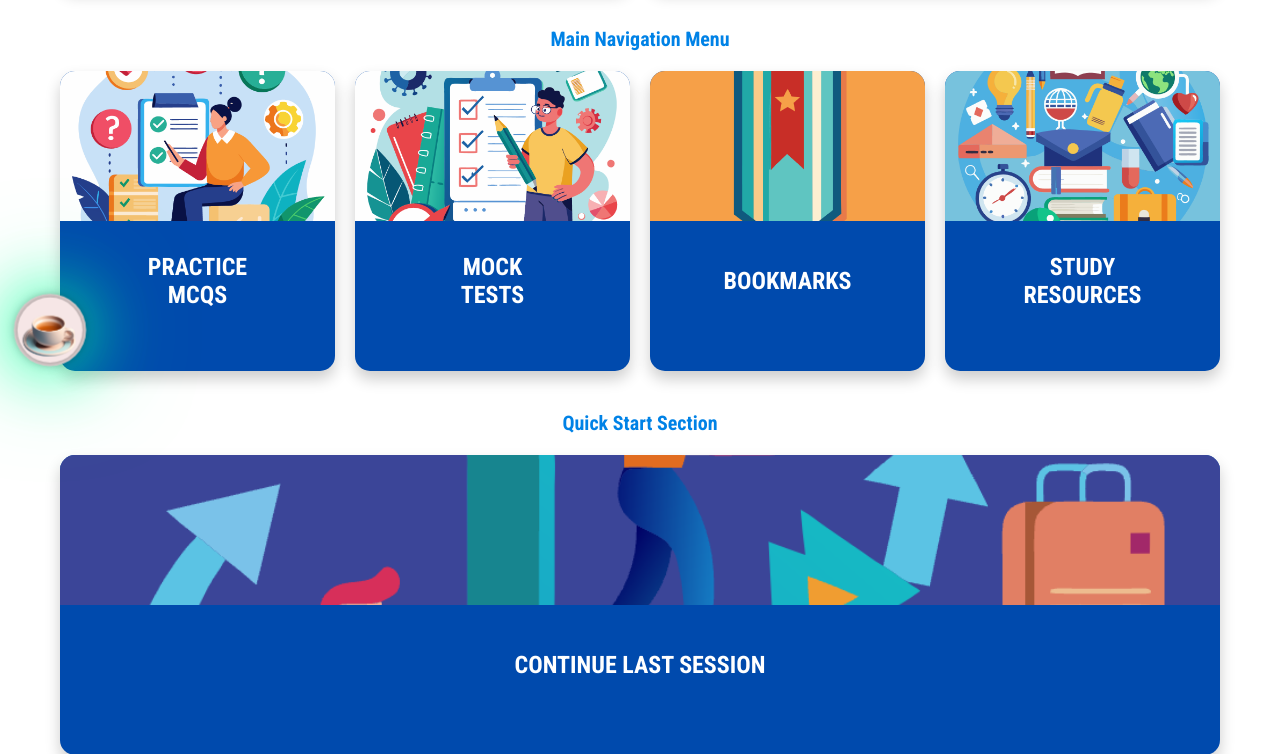
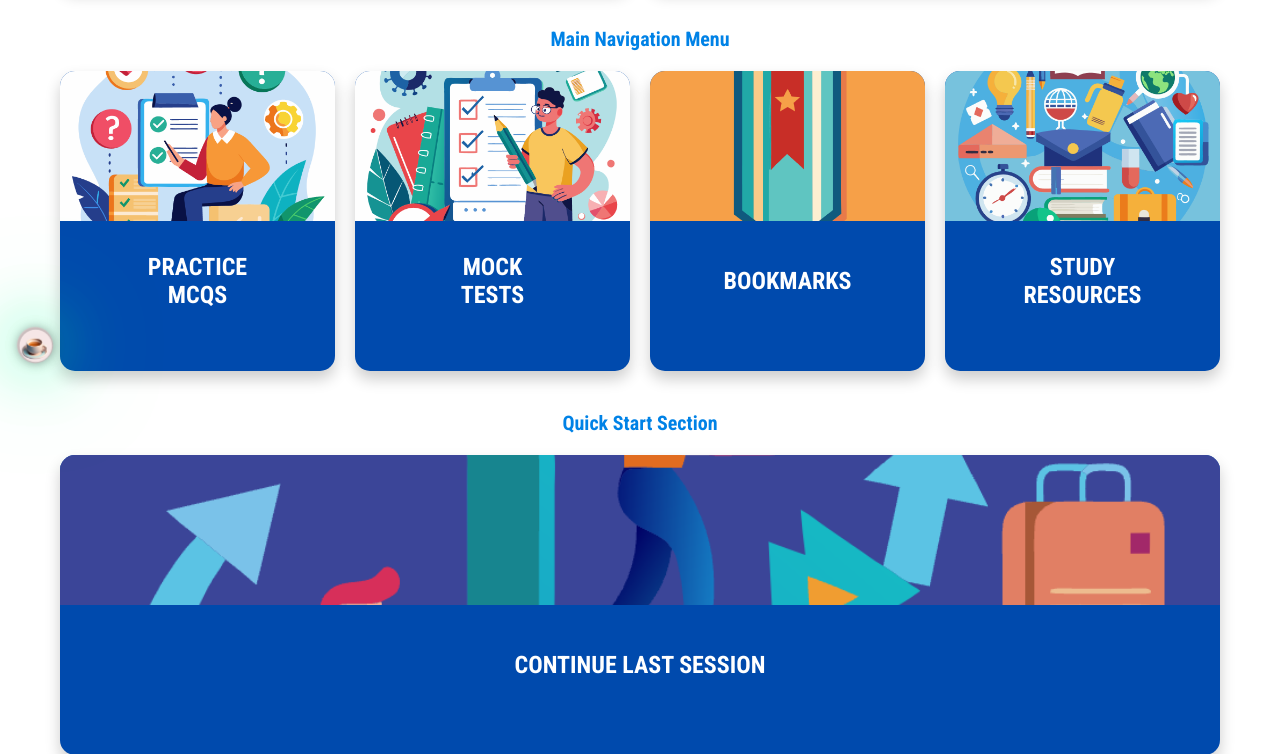
Before and after one commit to choyalsandeep01/mcqwave2, a Django app: page /341e32c2-c6a4-42d7-9fff-66404a67caf4/ in a window 1280 px wide. Shown: the part 300-1054 px from the top of the page. Run offline with Django 4.2, Linux system fonts and the light colour scheme; a user stored in the database is signed in; data comes from the database, SQL or seed files in the repository; parts of the project's set-up code (start-up, migrations or seed data) failed here and were passed over; some web fonts are replaced.

Commit message:
Update index.html

```diff
--- a/templates/home/index.html
+++ b/templates/home/index.html
@@ -13,8 +13,8 @@
         position: fixed;
         bottom: 140px;
         left: 20px;
-        width: 60px;  /* Increased size for a better look */
-        height: 60px;
+        width: 30px;  /* Increased size for a better look */
+        height: 30px;
         background-color: #f6e6e6; /* Default background color */
         border-radius: 50%;
         box-shadow: 0 0 30px rgba(255, 80, 80, 0.6), 0 0 60px rgba(255, 80, 80, 0.4); /* Initial shadow */
```
